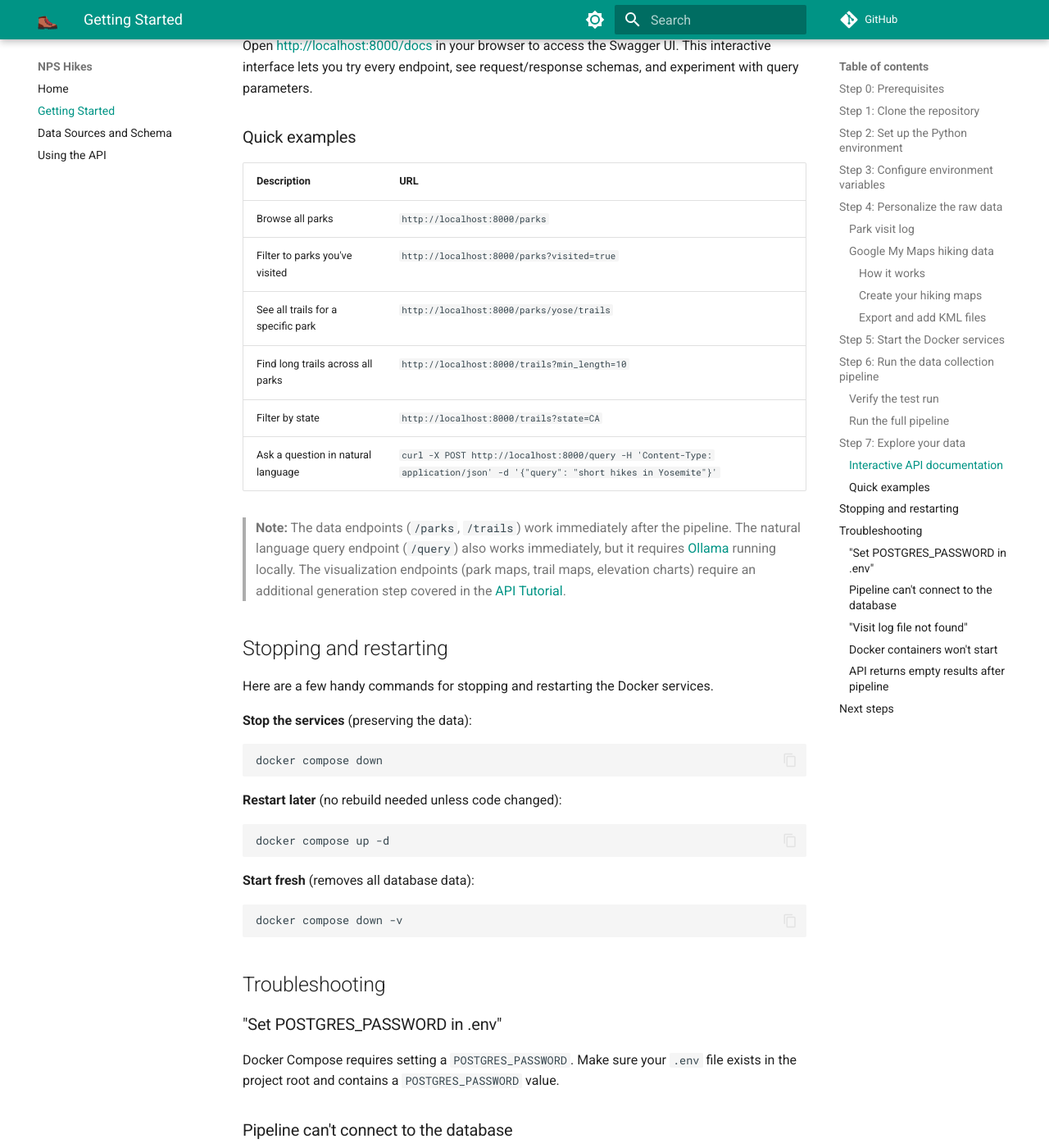
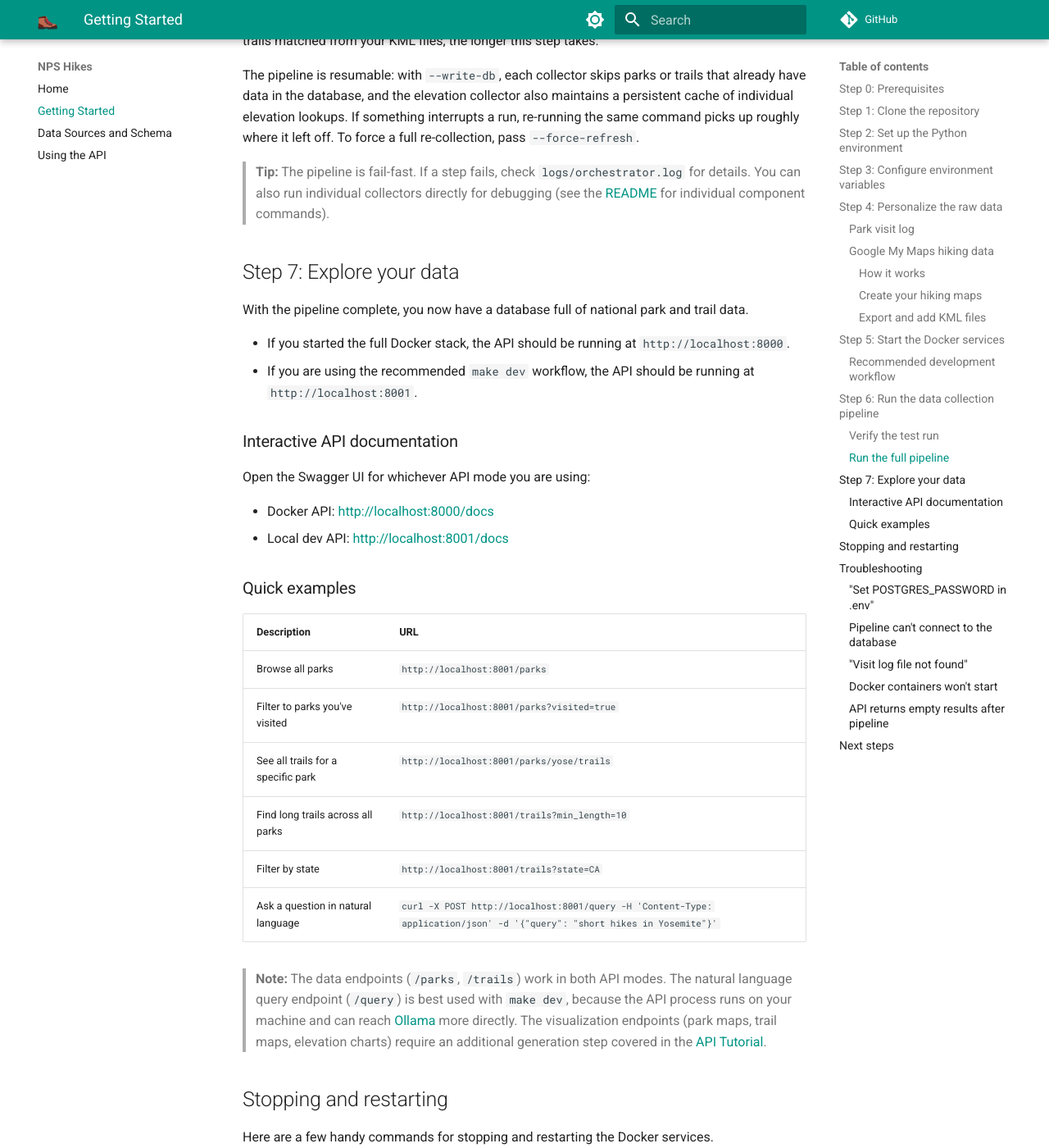
Before and after one commit to seanangio/nps-hikes, an MkDocs documentation site: the page built from docs/getting-started.md, in a window 1280 px wide and 1400 px high, scrolled down 6062 px. Shown: the whole window at 82% size. Built offline with MkDocs 1.6.1 and Material for MkDocs 9.7.7, drawn with Linux system fonts in a browser that asks for light colours; comment, search, counter and statistics services are not loaded; some of the changed text lies outside the part shown.

Commit message:
clarify ports

````diff
--- a/docs/getting-started.md
+++ b/docs/getting-started.md
@@ -57,11 +57,11 @@ POSTGRES_PASSWORD=choose_a_password
 The remaining defaults work as-is for the Docker setup:
 
 ```dotenv
-# No changes required for these defaults
+# Recommended local defaults: connect local scripts to the Docker DB on host port 5433
 POSTGRES_USER=postgres
 NPS_USER_EMAIL=your_email@example.com
 POSTGRES_HOST=localhost
-POSTGRES_PORT=5432
+POSTGRES_PORT=5433
 POSTGRES_DB=nps_hikes_db
 
 # Ollama (optional, for natural language queries)
@@ -69,7 +69,7 @@ OLLAMA_BASE_URL=http://localhost:11434
 OLLAMA_MODEL=llama3.1:8b
 ```
 
-> **How the project uses the `.env` file:** Docker Compose reads it automatically to configure the database container. The Python scripts also read it (via `python-dotenv`) for API credentials and database connections.
+> **How the project uses the `.env` file:** Docker Compose reads it automatically to configure the database container. Local Python scripts also read it (via `python-dotenv`) for API credentials and database connections. In the recommended setup, local scripts talk to the Docker database on `localhost:5433`, while containers talk to that same database internally on `db:5432`.
 
 ## Step 4: Personalize the raw data
 
@@ -150,14 +150,23 @@ You should see both `db` and `api` with a status of "Up" (the database should sh
 
 > **Note:** The database uses port **5433** on your machine, not the standard 5432. This is intentional to avoid conflicts if you have PostgreSQL installed locally.
 
+### Recommended development workflow
+
+There are two valid ways to run the API locally against this Docker database:
+
+- **Recommended for day-to-day development:** run only the database in Docker, then start the API locally with `make dev`. This gives you auto-reload, easier debugging, and better compatibility with host services like Ollama. The API will be available at `http://localhost:8001`.
+- **Full container stack:** run `docker compose up --build -d` or `make up` to start both the database and API in Docker. This is useful when you want to verify the packaged container setup. The API will be available at `http://localhost:8000`.
+
+Both modes use the same Docker database data. The only difference is where the API process runs.
+
 ## Step 6: Run the data collection pipeline
 
 Next, populate the database with park and trail data. The pipeline runs on your local machine and writes to the Docker database.
 
-Since the Docker database is on port 5433, override the port when running the pipeline:
+If you're following the recommended `.env` settings above, local scripts already point to the Docker database on port 5433. You can run the pipeline directly:
 
 ```bash
-POSTGRES_HOST=localhost POSTGRES_PORT=5433 python scripts/orchestrator.py --write-db --test-limit 1
+python scripts/orchestrator.py --write-db --test-limit 1
 ```
 
 The `--test-limit 1` flag processes only one park, so you can verify it works before committing to the full run. Due to the elevation data collection step, this test run may take approximately 10 minutes.
@@ -210,24 +219,30 @@ The pipeline is resumable: with `--write-db`, each collector skips parks or trai
 
 ## Step 7: Explore your data
 
-With the pipeline complete, you now have a database full of national park and trail data. The API should be running at `http://localhost:8000`.
+With the pipeline complete, you now have a database full of national park and trail data.
+
+- If you started the full Docker stack, the API should be running at `http://localhost:8000`.
+- If you are using the recommended `make dev` workflow, the API should be running at `http://localhost:8001`.
 
 ### Interactive API documentation
 
-Open [http://localhost:8000/docs](http://localhost:8000/docs) in your browser to access the Swagger UI. This interactive interface lets you try every endpoint, see request/response schemas, and experiment with query parameters.
+Open the Swagger UI for whichever API mode you are using:
+
+- Docker API: [http://localhost:8000/docs](http://localhost:8000/docs)
+- Local dev API: [http://localhost:8001/docs](http://localhost:8001/docs)
 
 ### Quick examples
 
 | Description | URL |
 | --- | --- |
-| Browse all parks | `http://localhost:8000/parks` |
-| Filter to parks you've visited | `http://localhost:8000/parks?visited=true` |
-| See all trails for a specific park | `http://localhost:8000/parks/yose/trails` |
-| Find long trails across all parks | `http://localhost:8000/trails?min_length=10` |
-| Filter by state | `http://localhost:8000/trails?state=CA` |
-| Ask a question in natural language | `curl -X POST http://localhost:8000/query -H 'Content-Type: application/json' -d '{"query": "short hikes in Yosemite"}'` |
+| Browse all parks | `http://localhost:8001/parks` |
+| Filter to parks you've visited | `http://localhost:8001/parks?visited=true` |
+| See all trails for a specific park | `http://localhost:8001/parks/yose/trails` |
+| Find long trails across all parks | `http://localhost:8001/trails?min_length=10` |
+| Filter by state | `http://localhost:8001/trails?state=CA` |
+| Ask a question in natural language | `curl -X POST http://localhost:8001/query -H 'Content-Type: application/json' -d '{"query": "short hikes in Yosemite"}'` |
 
-> **Note:** The data endpoints (`/parks`, `/trails`) work immediately after the pipeline. The natural language query endpoint (`/query`) also works immediately, but it requires [Ollama](https://ollama.com/) running locally. The visualization endpoints (park maps, trail maps, elevation charts) require an additional generation step covered in the [API Tutorial](api-tutorial.md).
+> **Note:** The data endpoints (`/parks`, `/trails`) work in both API modes. The natural language query endpoint (`/query`) is best used with `make dev`, because the API process runs on your machine and can reach [Ollama](https://ollama.com/) more directly. The visualization endpoints (park maps, trail maps, elevation charts) require an additional generation step covered in the [API Tutorial](api-tutorial.md).
 
 ## Stopping and restarting
 
@@ -259,7 +274,7 @@ Docker Compose requires setting a `POSTGRES_PASSWORD`. Make sure your `.env` fil
 
 ### Pipeline can't connect to the database
 
-When running the pipeline from your local machine against the Docker database, make sure you're using port 5433:
+When running local scripts against the Docker database, make sure they point to port 5433 on your machine:
 
 ```bash
 POSTGRES_HOST=localhost POSTGRES_PORT=5433 python scripts/orchestrator.py --write-db
````
Also changed, not shown: other parts of docs/getting-started.md (+1 -1 lines), README.md (+2 -0 lines), streamlit_app/README.md (+5 -1 lines), 2 other files.
